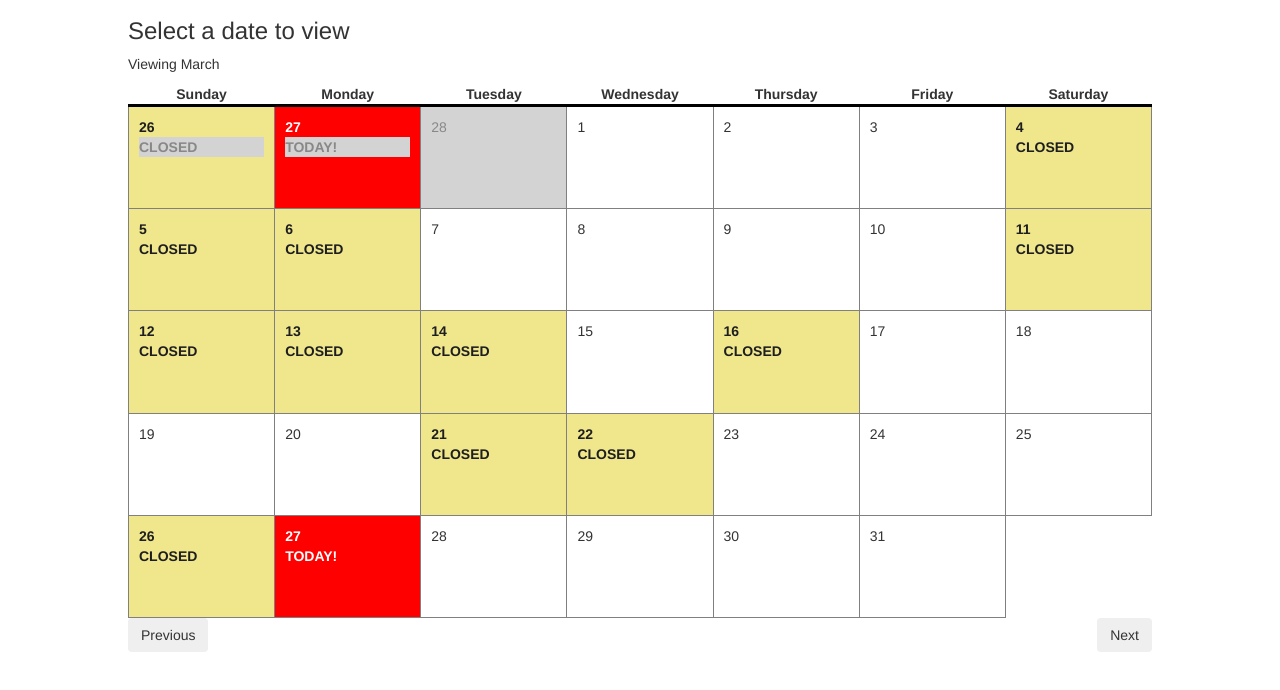
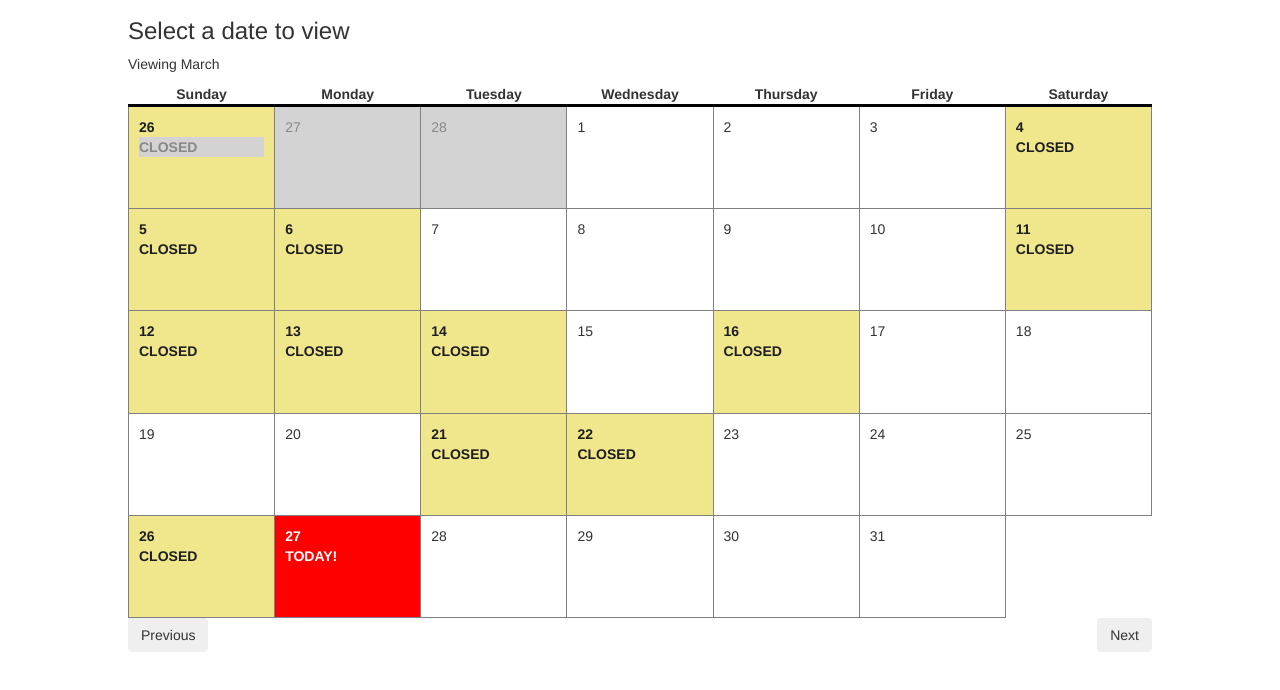
Before and after one commit to kehenry/HCI, a plain HTML site: page index.html in a window 1280 px wide. Shown: the part 54-744 px from the top of the page. Drawn offline with nearby package versions, Linux system fonts and the light colour scheme.

Commit message:
Fixed calendar bug

```diff
--- a/index.html
+++ b/index.html
@@ -79,12 +79,12 @@
         h.insertCell(__i++).innerHTML = day;
       });
       var today = new Date();
-      var addDay = function(row, col, day){
+      var addDay = function(row, col, day, thisMonth){
         var cell = row.insertCell(col);
         var div = document.createElement("div");
         div.className = 'day-box';
         div.innerHTML = day;
-        if(today.getDate() == day && today.getMonth() == month && today.getFullYear() == year){
+        if(thisMonth && today.getDate() == day && today.getMonth() == month && today.getFullYear() == year){
           cell.classList.add('today');
           var p__ = document.createElement("p");
           p__.innerHTML = "TODAY!"
@@ -116,7 +116,7 @@
       var row = calBody.insertRow(0);
 
       for(var _w = 1-startDay; _w <= 0; _w++){
-        var c = addDay(row, weekDay++, prevDays+_w);
+        var c = addDay(row, weekDay++, prevDays+_w, false);
         c.classList.add("prev-month");
       }
       var days = daysInMonth(month, year);
@@ -127,7 +127,7 @@
           rr = calBody.insertRow(week++);
           weekDay = 0;
         }
-        addDay(rr, weekDay++,d);
+        addDay(rr, weekDay++,d, true);
       }
     };
     var daysInMonth = function(month, year){
```
